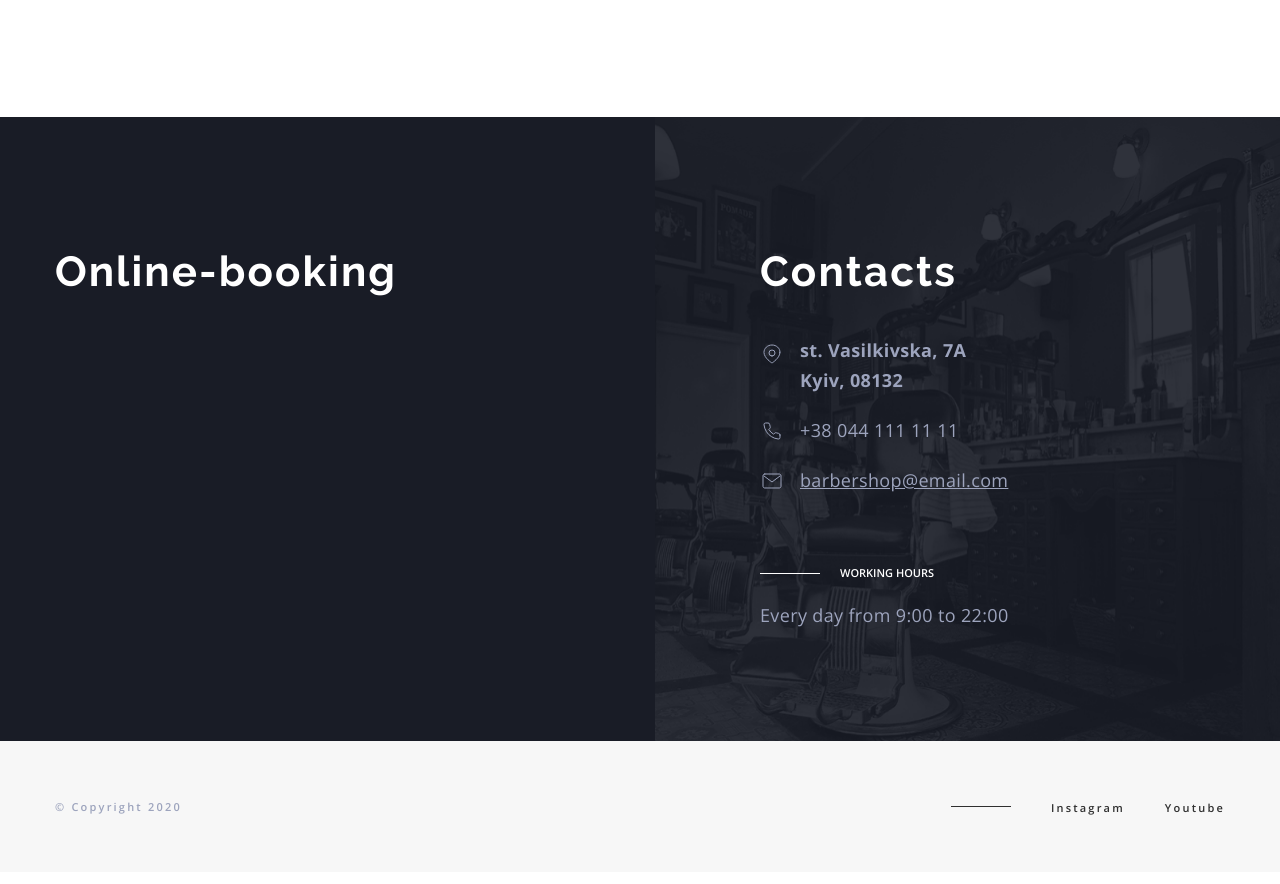
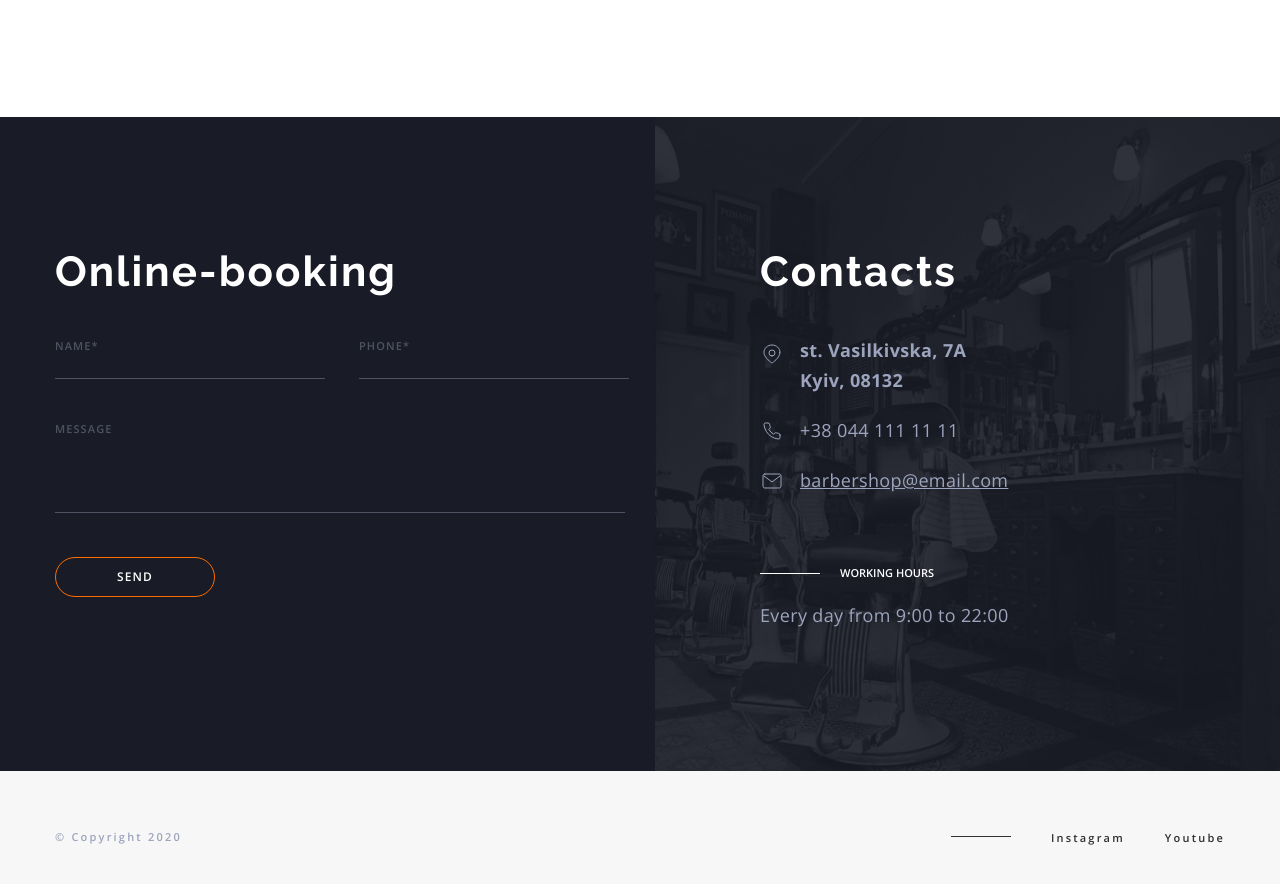
Before and after one commit to DorianGray0/re-barber-6, a plain HTML site: page index.html in a window 1280 px wide. Shown: the part 4022-4906 px from the top of the page. Drawn offline with nearby package versions, Linux system fonts and the light colour scheme.

Commit message:
finish booking section

```diff
--- a/css/styles.css
+++ b/css/styles.css
@@ -637,15 +637,79 @@ address {
 .booking {
   padding-top: 130px;
   padding-bottom: 174px;
+  padding-right: 26px;
 
   flex-basis: calc(50% + 15px);
 }
 
 .booking-title {
-  /* text-align: center; */
   color: var(--first-title-color);
+  margin-bottom: 44px;
 }
 
+.booking-form {
+}
+
+.booking-inp-wrap {
+  display: flex;
+  align-items: center;
+  justify-content: space-between;
+}
+
+.booking-field {
+  margin-bottom: 44px;
+}
+
+.booking-label {
+  display: flex;
+  flex-direction: column;
+}
+
+.booking-text {
+  margin-bottom: 2px;
+
+  font-weight: 600;
+  font-size: 11px;
+  letter-spacing: 0.1em;
+  text-transform: uppercase;
+  color: rgba(157, 164, 189, 0.4);
+
+  transition: color 250ms var(--cubic);
+}
+
+.booking-label:focus-within .booking-text {
+  color: var(--interact-color);
+}
+
+.booking-inp {
+  width: 270px;
+  height: 24px;
+
+  color: var(--interact-color);
+  background-color: transparent;
+
+  border: transparent;
+  border-bottom: 1px solid rgba(157, 164, 189, 0.4);
+
+  outline: transparent;
+
+  transition: color 250ms var(--cubic), border-bottom-color 250ms var(--cubic);
+}
+
+.booking-inp:focus {
+  color: var(--interact-color);
+  border-bottom-color: var(--interact-color);
+}
+
+.booking-textarea {
+  resize: none;
+  width: 570px;
+  height: 76px;
+}
+
+.booking-btn {
+  text-align: center;
+}
 /* ----------------------------------------contacts */
 
 .contacts {
--- a/index.html
+++ b/index.html
@@ -385,6 +385,32 @@
           <!-- SECTION 7 online booking -->
           <section class="booking">
             <h2 class="booking-title title" data-aos="zoom-out">Online-booking</h2>
+            <form class="booking-form" autocomplete="off">
+              <div class="booking-inp-wrap">
+                <div class="booking-field">
+                  <label class="booking-label">
+                    <span class="booking-text">Name*</span>
+                    <input type="text" name="name" class="booking-inp" required />
+                  </label>
+                </div>
+
+                <div class="booking-field">
+                  <label class="booking-label">
+                    <span class="booking-text">Phone*</span>
+                    <input type="tel" name="phone" class="booking-inp" required />
+                  </label>
+                </div>
+              </div>
+
+              <div class="booking-field">
+                <label class="booking-label">
+                  <span class="booking-text">Message</span>
+                  <textarea name="comment" class="booking-inp booking-textarea"></textarea>
+                </label>
+              </div>
+
+              <button class="header-button btn booking-btn" type="submit">send</button>
+            </form>
           </section>
 
           <!-- SECTION 8 Contacts -->
```
